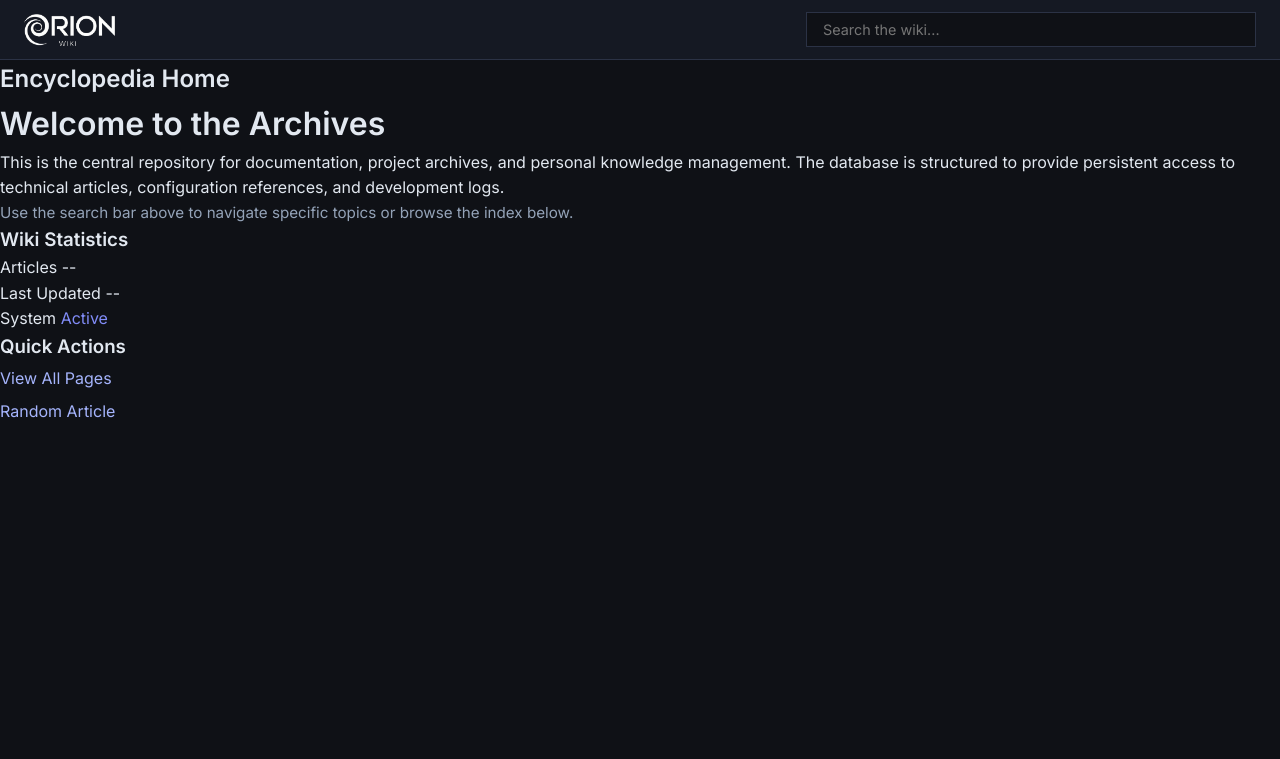
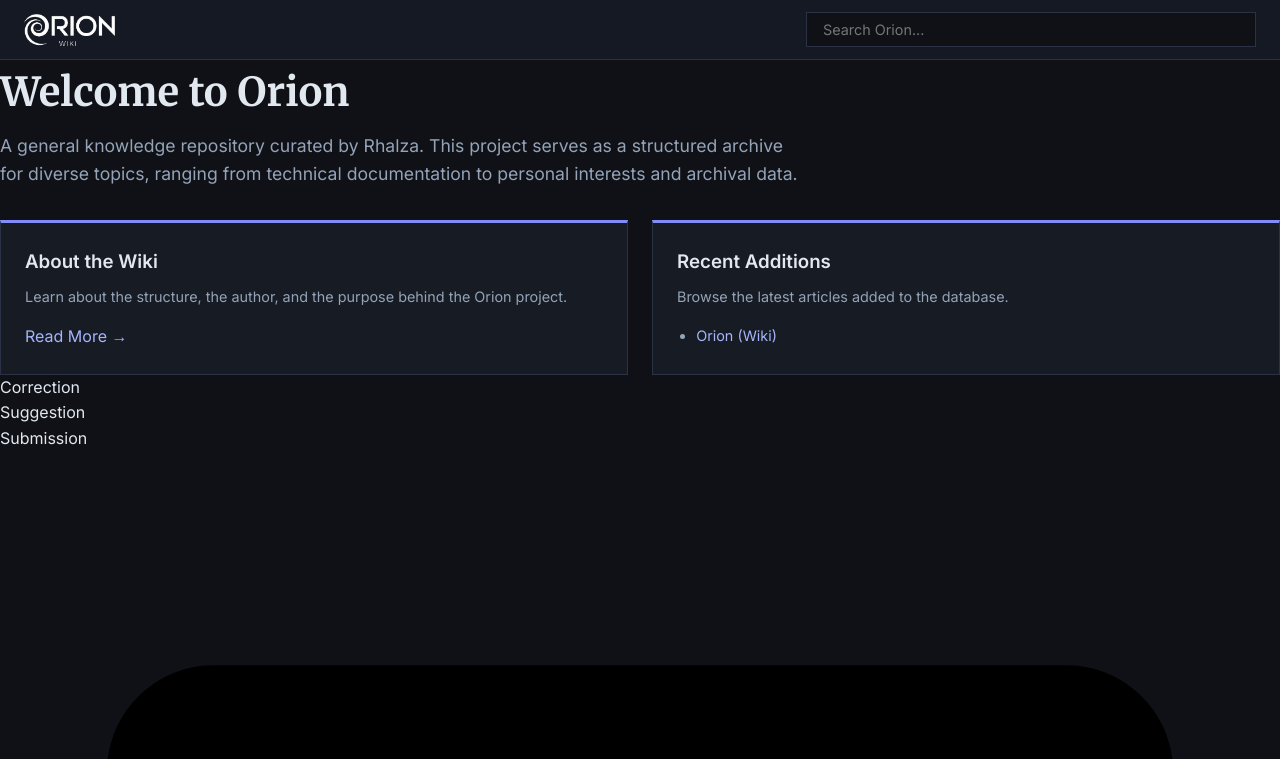
Before and after one commit to Rhalza/wiki, a plain HTML site: page index.html in a window 1280 px wide. Shown: the top 759 px of the page. Drawn offline with Linux system fonts and the light colour scheme.

Commit message:
Update index.html

```diff
--- a/index.html
+++ b/index.html
@@ -3,81 +3,79 @@
 <head>
     <meta charset="UTF-8">
     <meta name="viewport" content="width=device-width, initial-scale=1.0">
-    <title>Wiki // Main Page</title>
+    <title>Orion // Home</title>
     <link rel="stylesheet" href="css/common.css">
+    <!-- Home specific styles can live inline or in css/home.css -->
+    <style>
+        .portal-grid {
+            display: grid;
+            grid-template-columns: repeat(auto-fit, minmax(300px, 1fr));
+            gap: 1.5rem;
+            margin-top: 2rem;
+        }
+        .portal-card {
+            background-color: var(--bg-surface);
+            border: 1px solid var(--border-main);
+            padding: 1.5rem;
+            border-top: 3px solid var(--accent-primary);
+        }
+        .portal-card h3 { margin-bottom: 0.5rem; color: var(--text-main); }
+        .portal-card p { color: var(--text-muted); font-size: 0.9rem; }
+    </style>
 </head>
 <body>
     <div class="layout-wrapper">
         <header>
             <div class="header-inner">
                 <a href="index.html" class="site-logo">
-                    <img src="media/images/site/logo1.png" alt="RHALZA Wiki">
+                    <!-- Adjusted path for root -->
+                    <img src="media/images/site/logo1.png" alt="Orion Wiki">
                 </a>
 
                 <div class="search-wrapper">
-                    <input type="text" id="wiki-search" placeholder="Search the wiki..." autocomplete="off">
+                    <input type="text" id="wiki-search" placeholder="Search Orion..." autocomplete="off">
                     <div id="search-results"></div>
                 </div>
             </div>
         </header>
 
         <main>
-            <div class="wiki-grid">
+            <h1 style="font-size: 2.5rem; margin-bottom: 0.5rem; font-family: var(--font-heading);">Welcome to Orion</h1>
+            <p style="font-size: 1.1rem; color: var(--text-muted); max-width: 800px;">
+                A general knowledge repository curated by Rhalza. This project serves as a structured archive for diverse topics, ranging from technical documentation to personal interests and archival data.
+            </p>
 
-                <div class="content-panel">
-                    <div class="panel-header">
-                        <h2>Encyclopedia Home</h2>
-                    </div>
-                    <div class="panel-body">
-                        <h1 class="welcome-title">Welcome to the Archives</h1>
-                        <p class="welcome-text">
-                            This is the central repository for documentation, project archives, and personal knowledge management.
-                            The database is structured to provide persistent access to technical articles, configuration references, and development logs.
-                        </p>
-                        <p style="color: var(--text-muted); font-size: 0.95rem;">
-                            Use the search bar above to navigate specific topics or browse the index below.
-                        </p>
-                    </div>
+            <div class="portal-grid">
+                <div class="portal-card">
+                    <h3>About the Wiki</h3>
+                    <p>Learn about the structure, the author, and the purpose behind the Orion project.</p>
+                    <a href="article/Orion_(Wiki).html" style="display:block; margin-top:1rem;">Read More &rarr;</a>
                 </div>
-
-                <aside class="sidebar-area">
-                    <div class="sidebar-card">
-                        <div class="sidebar-header">
-                            <h3>Wiki Statistics</h3>
-                        </div>
-                        <div class="sidebar-content">
-                            <div class="stat-row">
-                                <span class="stat-label">Articles</span>
-                                <span class="stat-value" id="stat-total-articles">--</span>
-                            </div>
-                            <div class="stat-row">
-                                <span class="stat-label">Last Updated</span>
-                                <span class="stat-value" id="stat-last-update">--</span>
-                            </div>
-                            <div class="stat-row">
-                                <span class="stat-label">System</span>
-                                <span class="stat-value" style="color: var(--accent-primary);">Active</span>
-                            </div>
-                        </div>
-                    </div>
-
-                    <div class="sidebar-card">
-                        <div class="sidebar-header">
-                            <h3>Quick Actions</h3>
-                        </div>
-                        <div class="sidebar-content">
-                            <a href="#" style="display: block; padding: 0.25rem 0;">View All Pages</a>
-                            <a href="#" style="display: block; padding: 0.25rem 0;">Random Article</a>
-                        </div>
-                    </div>
-                </aside>
-
+                <div class="portal-card">
+                    <h3>Recent Additions</h3>
+                    <p>Browse the latest articles added to the database.</p>
+                    <ul id="recent-list" style="margin-top:1rem; padding-left:1.2rem; color:var(--text-muted); font-size:0.9rem;">
+                        <!-- JS can populate this later -->
+                        <li><a href="article/Orion_(Wiki).html">Orion (Wiki)</a></li>
+                    </ul>
+                </div>
             </div>
         </main>
+
+        <!-- Floating Action Button -->
+        <div class="fab-container">
+            <div class="fab-menu">
+                <div class="fab-item" id="mail-correction">Correction</div>
+                <div class="fab-item" id="mail-suggestion">Suggestion</div>
+                <div class="fab-item" id="mail-submission">Submission</div>
+            </div>
+            <div class="fab-main" title="Contact / Contribute">
+                <svg viewBox="0 0 24 24"><path d="M20 4H4c-1.1 0-1.99.9-1.99 2L2 18c0 1.1.9 2 2 2h16c1.1 0 2-.9 2-2V6c0-1.1-.9-2-2-2zm0 4l-8 5-8-5V6l8 5 8-5v2z"/></svg>
+            </div>
+        </div>
     </div>
 
     <script src="js/common.js"></script>
     <script src="js/search.js"></script>
-    <script src="js/main.js"></script>
 </body>
 </html>
```
